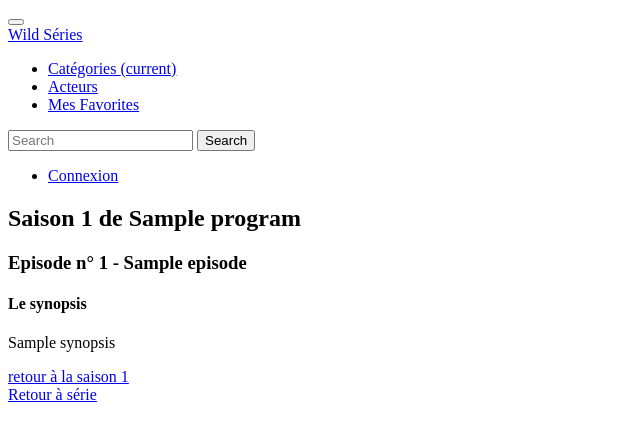
After one commit to edwigegounou/wild-series, a Symfony app: template templates/program/episode_show.html.twig in a window 1280 px wide. The commit adds this page. Shown: the top 441 px of the page, without its empty margins (0-640 px from the left). Run offline with Twig, Linux system fonts and the light colour scheme; the template is opened without the code that fills it: most values are stand-ins (such as "Sample title", 1, 10 or a date in 2020); some libraries are stand-ins or nearby versions.

Commit message:
quete 10

```diff
--- a/assets/styles/global.scss
+++ b/assets/styles/global.scss
@@ -1,7 +1,7 @@
 body {
   padding: 0 30px 30px 30px;
 }
-h1, h2, p, li {
+h1, h2, h3, h4, p, li {
   font-family: $text-font;
 }
 .lien  {
@@ -18,3 +18,7 @@ h1, h2, p, li {
 .saison_titre {
   font-weight: bold;
 }
+.poster {
+  width: 25%;
+  height: auto;
+}
--- a/templates/component/_navbar.html.twig
+++ b/templates/component/_navbar.html.twig
@@ -14,12 +14,12 @@
                     <a class="nav-link nav-click" href="#">Acteurs</a>
                 </li>
                 <li class="nav-item">
-                    <a class="nav-link disabled nav-click" href="#">Mes Favorites</a>
+                    <a class="nav-link nav-click" href="#">Mes Favorites</a>
                 </li>
             </ul>
-            <form class="form-inline my-2 my-lg-0">
+            <form class="form-inline my-2 my-lg-0 nav-click">
                 <input class="form-control mr-sm-2" type="search" placeholder="Search" aria-label="Search">
-                <button class="btn btn-outline-success my-2 my-sm-0" type="submit">Search</button>
+                <button class="btn btn-outline-success my-2 my-sm-0 button-search" type="submit">Search</button>
             </form>
         </div>
         <div>
--- /dev/null
+++ b/templates/episode/show.html.twig
@@ -0,0 +1,2 @@
+{% extends 'base.html.twig' %}
+ok
--- /dev/null
+++ b/templates/program/episode_show.html.twig
@@ -0,0 +1,16 @@
+{% extends 'base.html.twig' %}
+
+{% block title %} Episodes de la saison {{ season.number }} de {{ program.title }} {% endblock %}
+
+{% block body %}
+    <h2>Saison {{ season.number }} de {{ program.title }}</h2>
+    <h3>Episode n° {{ episode.number }} - {{ episode.title }}</h3>
+    <h4>Le synopsis</h4>
+    <p>{{ episode.synopsis }}</p>
+    <a class="lien" href="{{ path('program_season_show', {'season_id': season.id, 'program_id' : program.id}) }}">retour à la saison {{ season.number }}
+    </a><br>
+    <a class="lien" href="{{ path('program_show', {id : program.id}) }}">
+        Retour à série
+    </a>
+
+{% endblock %}
--- a/templates/program/season_show.html.twig
+++ b/templates/program/season_show.html.twig
@@ -9,7 +9,10 @@
     <ul>
         {% for episode in episodes %}
         <li>
+            <a class="lien" href="{{ path('program_episode_show', {'program_id':program.id,
+                'season_id':season.id, 'episode_id':episode.id}) }}">
            Episode {{ episode.number }} - {{ episode.title }}
+            </a>
         </li>
         {% endfor %}
     </ul>
```
Also changed, not shown: assets/styles/nav.scss (+10 -0 lines), src/Controller/EpisodeController.php (added, +24 -0 lines), src/Controller/ProgramController.php (+21 -14 lines), templates/episode/index.html.twig (added, +14 -0 lines), templates/program/show.html.twig (+5 -6 lines).
